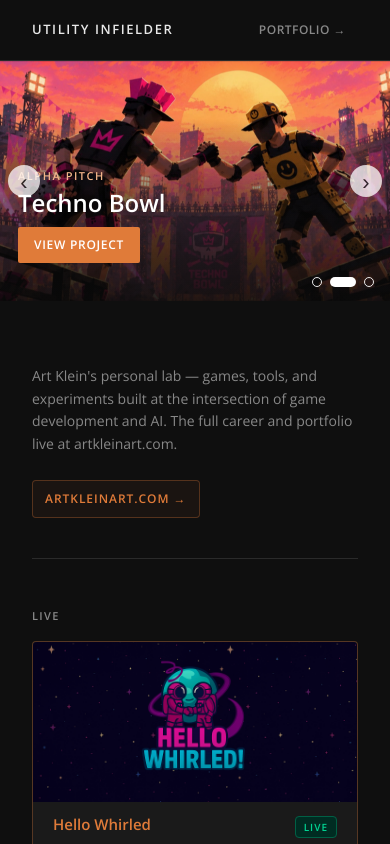
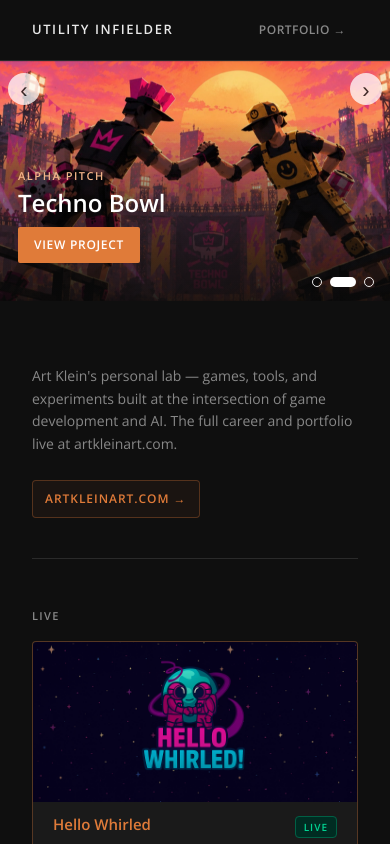
Before and after one commit to aklein00/utilityinfielder.com, a Next.js app: page / in a window 390 px wide. Shown: the top 844 px of the page. Built offline with nearby package versions, Linux system fonts and the light colour scheme.

Commit message:
Removing text from lastArcade carousel image and other clean up.

```diff
--- a/src/components/carousel/DeckCarousel.module.css
+++ b/src/components/carousel/DeckCarousel.module.css
@@ -182,9 +182,11 @@
   }
 
   .arrow {
+    top: 12px;
     width: 32px;
     height: 32px;
     font-size: 22px;
+    transform: none;
   }
 
   .previous {
```
Also changed, not shown: public/assets/images/carousel/last-arcade.jpg.
